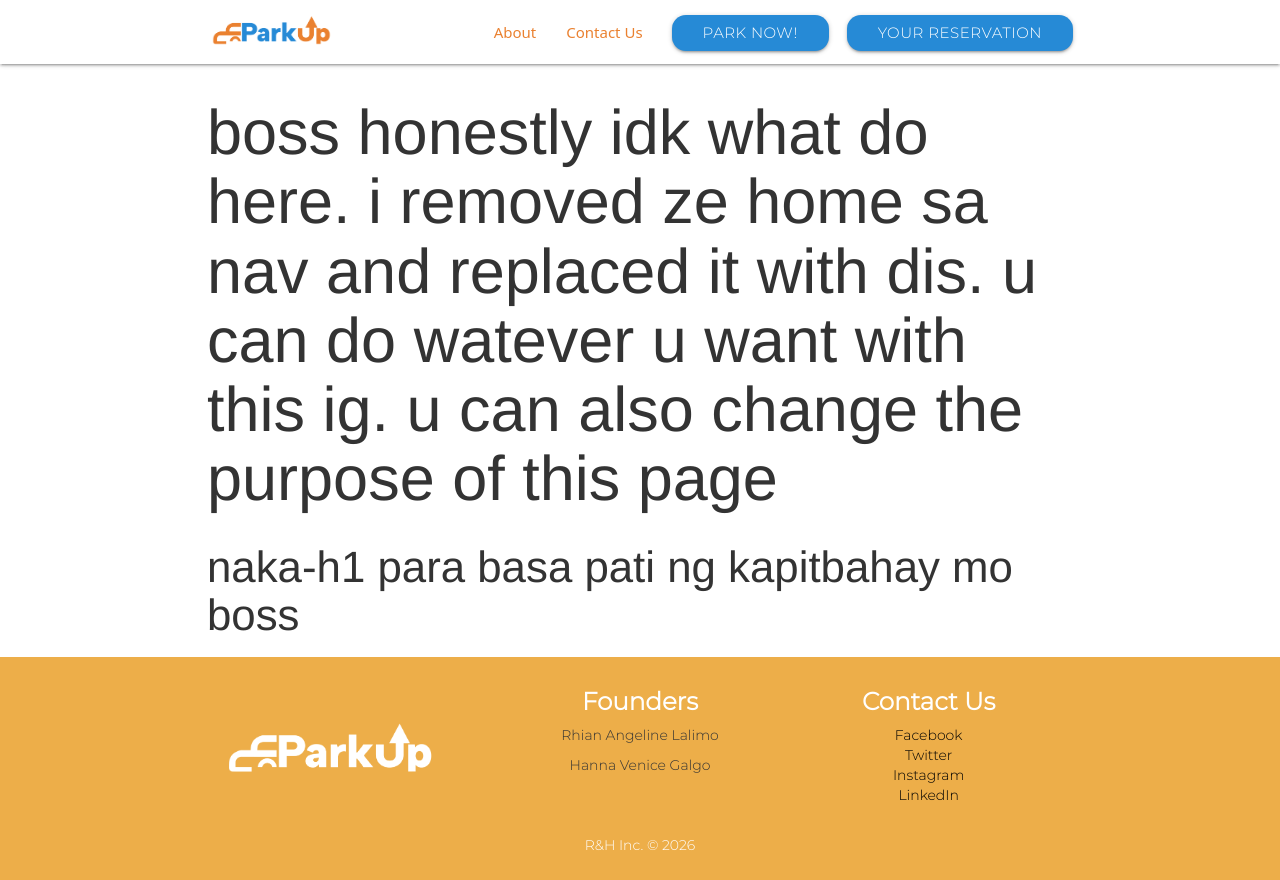
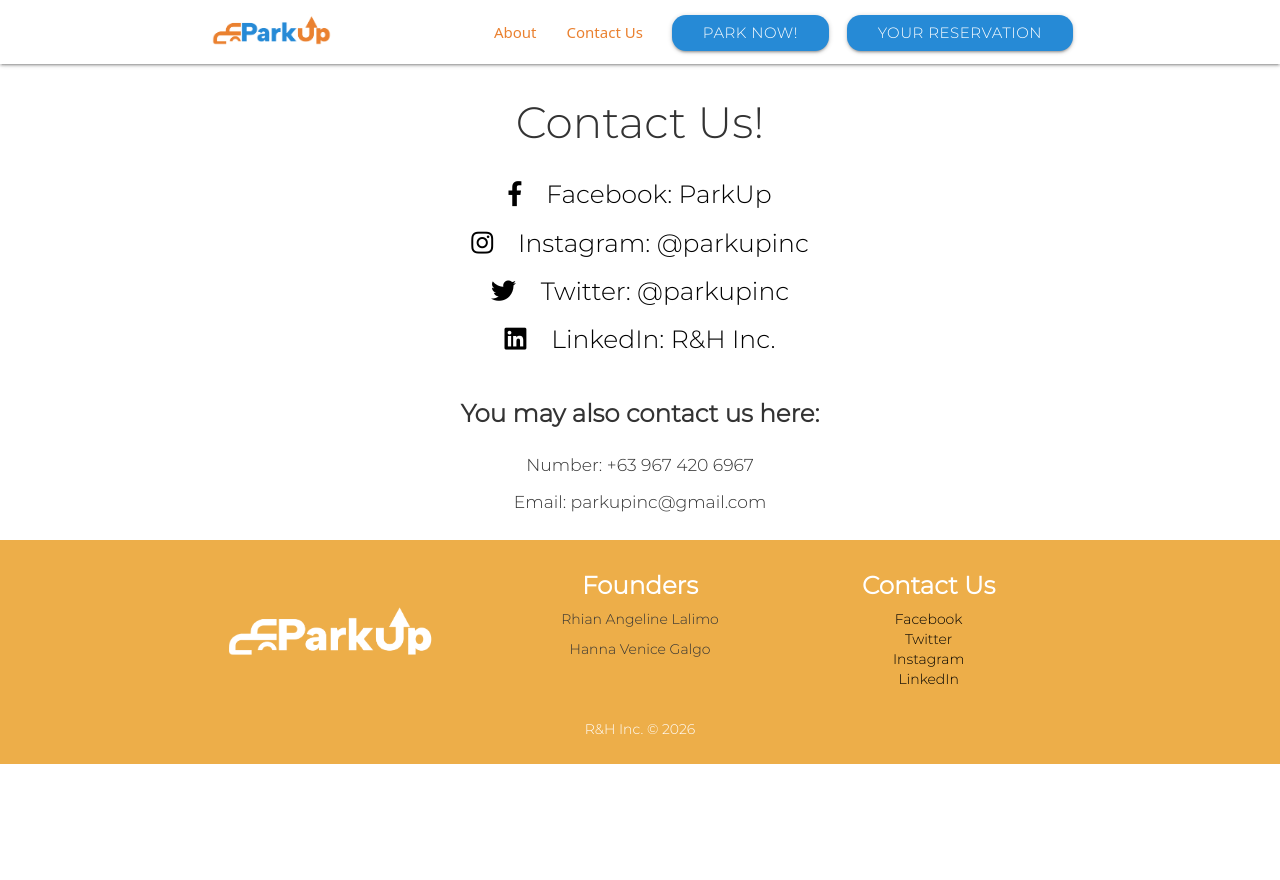
Before and after one commit to hyemistry/peter-parking, a PHP site: page /contactus.php in a window 1280 px wide. After the commit the page ends 764 px from the top, so only its background shows below. Run offline with PHP 8.4, Linux system fonts and the light colour scheme; some libraries are stand-ins or nearby versions; some web fonts are replaced.

Commit message:
commitkomuna

```diff
--- a/contactus.php
+++ b/contactus.php
@@ -3,14 +3,74 @@
 <link rel="stylesheet" href="https://maxcdn.bootstrapcdn.com/bootstrap/3.4.1/css/bootstrap.min.css">
 <script src="https://ajax.googleapis.com/ajax/libs/jquery/3.7.1/jquery.min.js"></script>
 <script src="https://maxcdn.bootstrapcdn.com/bootstrap/3.4.1/js/bootstrap.min.js"></script>
+<link rel="stylesheet" href="https://use.fontawesome.com/releases/v5.0.13/css/all.css" integrity="sha384-DNOHZ68U8hZfKXOrtjWvjxusGo9WQnrNx2sqG0tfsghAvtVlRW3tvkXWZh58N9jp" crossorigin="anonymous">
+<link href="https://fonts.googleapis.com/icon?family=Material+Icons" rel="stylesheet">
+<link rel="stylesheet" href="materialize/css/materialize.min.css">
+<link rel="stylesheet" href="style.css">
+
+<style>
+
+    body{
+        font-family: 'montserrat-light';
+    }
+
+    #iwannasleep{
+        margin-top: 5em;
+}
+
+    #iwannasleep ul li a{
+        font-size: 25px;
+        color: black;
+        text-decoration: none;
+        display: inline-block;
+        margin-top: 0.5em;
+    }
+
+    #iwannasleep ul li a:hover{
+        transition: 0.3s all ease;
+        color: #268ad6;
+        text-shadow: 0px 0px 3px 1px black;
+    }
+
+    #ah{
+        margin-bottom: 2em;
+    }
+
+    span{
+        margin-left: 1em;
+    }
+
+    h5{
+        font-weight: light;
+    }
+
+    h6{
+        padding-top: 1em;
+    }
+
+</style>
 
 <?php include('templates/header.php'); ?>
 
-<div class="container" style="margin-top: 4em;">
-    <h1>boss honestly idk what do here. i removed ze home sa nav and replaced it with dis. u can do watever u want with this ig. u can also change the purpose of this page</h1>
-    <h3>naka-h1 para basa pati ng kapitbahay mo boss</h3>
+<div id="iwannasleep" class="container">
+    <h3 class="center-align">Contact Us!</h3>
+
+    <div class="social-links center-align" id="ah">
+        <ul>
+            <li><a href="#"><i class="fab fa-facebook-f"></i><span>Facebook: ParkUp</span></a></li>
+            <li><a href="#"><i class="fab fa-instagram"></i><span>Instagram: @parkupinc</span></a></li>
+            <li><a href="#"><i class="fab fa-twitter"></i><span>Twitter: @parkupinc</span></a></li>
+            <li><a href="#"><i class="fab fa-linkedin"></i><span>LinkedIn: R&H Inc.</span></a></li>
+        </ul>
+    </div>
+
+    <div id="ah" class="center-align" style="margin-top: 3em !important;">
+        <h5 class="center-align">You may also contact us here:</h5>
+        <h6>Number: +63 967 420 6967<br><br>Email: parkupinc@gmail.com</h6>
+    </div>
 </div>
 
-    <?php include('templates/footer.php'); ?>
+
+<?php include('templates/footer.php'); ?>
 
 <html>
--- a/style.css
+++ b/style.css
@@ -69,3 +69,8 @@ table {
     margin-left: auto;
     margin-right: auto;
 }
+
+body::selection{
+  background-color: #edae49;
+  color: white;
+}
--- a/templates/header.php
+++ b/templates/header.php
@@ -1,4 +1,4 @@
-<title>Peter's Parking Lot</title>
+<title>ParkUp</title>
 
 <link href="https://fonts.googleapis.com/icon?family=Material+Icons" rel="stylesheet">
 <link rel="stylesheet" href="https://use.fontawesome.com/releases/v5.0.13/css/all.css" integrity="sha384-DNOHZ68U8hZfKXOrtjWvjxusGo9WQnrNx2sqG0tfsghAvtVlRW3tvkXWZh58N9jp" crossorigin="anonymous">
@@ -11,9 +11,10 @@
 
 <head>
     <style>
-        /* body{
-            background-image: linear-gradient(to bottom, #b9dbf0, white, #b9dbf0);
-        } */
+        body::selection{
+            background-color: #edae49;
+            color:white;
+        }
 
         nav a img{
             width: 15%;
@@ -57,6 +58,16 @@
             transition: 0.5s all ease;
         }
 
+        ul li a:focus{
+            border: none;
+            outline: none;
+        }
+
+        #logo:focus{
+            border: none;
+            outline: none;
+        }
+
     </style>
 </head>
 <body>
@@ -64,7 +75,7 @@
 <header>
     <nav class="white">
         <div class="container">
-            <a href="index.php"><img src="stuff/photos/logo.png" alt="ParkUp"></a>
+            <a id="logo" href="index.php"><img src="stuff/photos/logo.png" alt="ParkUp"></a>
 
                 <a href="#" class="sidenav-trigger" data-target="mobile-links">
                     <i class="material-icons">menu</i>
```
Also changed, not shown: about.php (+24 -4 lines), content.php (+13 -4 lines), parking.php (+34 -3 lines), reservation.php (+40 -6 lines), templates/alt_header.php (+16 -2 lines), stuff/photos/dunno.jpg (added).
